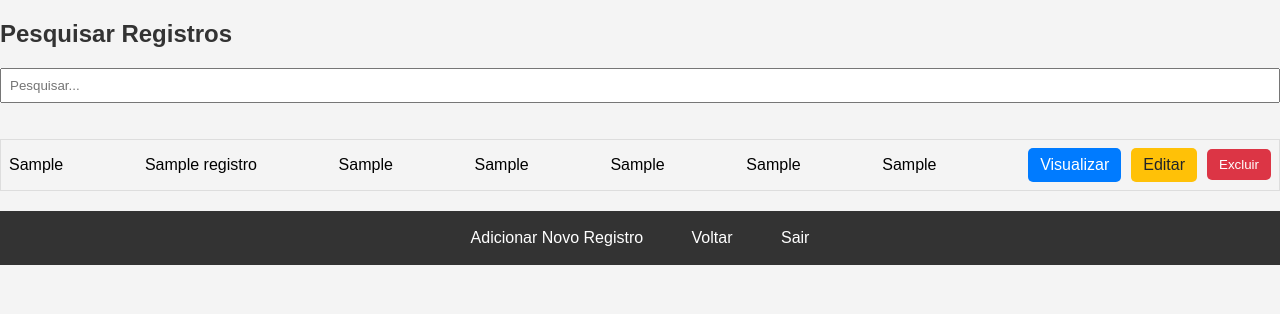
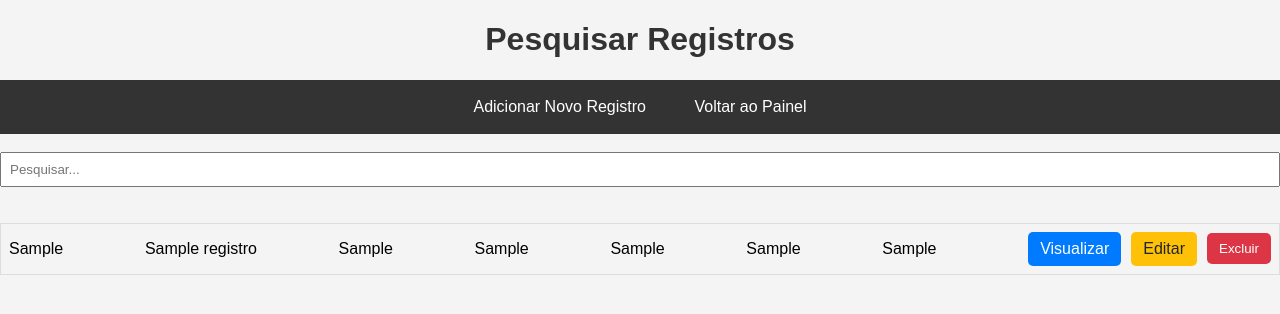
Before and after one commit to Gerson-if/Proejeto_Buscar, a PHP site: page /pesquisar_registros.php in a window 1280 px wide. Shown: the top 314 px of the page. Run offline with PHP 8.4, Linux system fonts and the light colour scheme; a user stored in the database is signed in; tables that the repository leaves empty hold one stand-in row (values such as "Sample post").

Commit message:
versao 2.2 + atualização + correção exclução + melhoria interface grafica

```diff
--- a/adicionar_registro.php
+++ b/adicionar_registro.php
@@ -43,9 +43,9 @@ $user = $user_result->fetch_assoc();
 
 </head>
 <body>
-    <h2>Adicionar Novo Registro</h2>
     <?php if (isset($error_message)) { echo "<p>$error_message</p>"; } ?>
     <form method="post" action="adicionar_registro.php">
+       <h1>Adicionar Novo Registro</h1>
         <label for="placa">Placa:</label>
         <input type="text" name="placa" required><br>
 
@@ -72,6 +72,6 @@ $user = $user_result->fetch_assoc();
 
     <a href="pesquisar_registros.php">Pesquisar Registros</a>
     <a href="painel_admin.php">Voltar</a>
-    <a href="logout.php">Sair</a>
+   <!--<a href="logout.php">Sair</a> -->
 </body>
 </html>
--- a/css/cadastro.css
+++ b/css/cadastro.css
@@ -7,8 +7,9 @@ body {
     padding: 0;
 }
 
-h2 {
+h1 {
     color: #333;
+    text-align: center;
 }
 
 form {
--- a/css/editar.css
+++ b/css/editar.css
@@ -5,9 +5,14 @@ body {
     padding: 0;
 }
 
+h1 {
+    text-align: center;
+}
 h2 {
     color: #333;
+    text-align: center;
 }
+
 
 form {
     max-width: 600px;
--- a/css/login.css
+++ b/css/login.css
@@ -7,7 +7,9 @@ body {
     align-items: center;
     justify-content: center;
     height: 100vh;
-    background-image: url(../imagens/9gac.png);
+    background-image: url(../imagens/9gac.jpg);
+    background-repeat: no-repeat;
+    background-size: cover;
 }
 
 form {
--- a/css/pesquisa.css
+++ b/css/pesquisa.css
@@ -7,8 +7,9 @@ body {
     padding: 0;
 }
 
-h2 {
+h1 {
     color: #333;
+    text-align: center;
 }
 
 #searchInput {
@@ -79,19 +80,19 @@ button.btnExcluir:hover {
     background-color: #c82333;
 }
 
-/* Footer Styles */
-footer {
+/* Estilo para a barra de navegação */
+header nav #navbar {
     margin-top: 20px;
     background-color: #333;
     padding: 10px 0;
     text-align: center;
 }
 
-footer a {
+header nav #navbar a {
     color: #fff;
     margin: 0 10px;
 }
 
-footer a:hover {
+header nav #navbar a:hover {
     text-decoration: underline;
 }
--- a/editar_registro.php
+++ b/editar_registro.php
@@ -50,7 +50,7 @@ if ($_SERVER['REQUEST_METHOD'] == 'POST') {
                     WHERE id = $registro_id";
 
     if ($conn->query($update_sql) === TRUE) {
-        header("Location: visualizar_registro.php?id=$registro_id");
+        header("Location: pesquisar_registros.php");
         exit();
     } else {
         $error_message = "Erro ao editar o registro: " . $conn->error;
@@ -93,8 +93,6 @@ if ($_SERVER['REQUEST_METHOD'] == 'POST') {
         <input type="submit" value="Salvar Edições">
     </form>
 
-    <a href="visualizar_registro.php?id=<?php echo $registro_id; ?>">Cancelar</a>
-    <a href="pesquisar_registros.php">Voltar</a>
-    <a href="logout.php">Sair</a>
+    <a href="pesquisar_registros.php">Voltar para Pesquisa de Registros</a>
 </body>
 </html>
--- a/pesquisar_registros.php
+++ b/pesquisar_registros.php
@@ -10,8 +10,16 @@ if (!isset($_SESSION['user_id'])) {
 $user_id = $_SESSION['user_id'];
 
 // Recuperar registros do banco de dados
-$sql = "SELECT * FROM registros WHERE id_usuario = $user_id";
-$result = $conn->query($sql);
+$sql = "SELECT * FROM registros WHERE id_usuario = ?";
+$stmt = $conn->prepare($sql);
+$stmt->bind_param('i', $user_id);
+
+if ($stmt->execute()) {
+    $result = $stmt->get_result();
+} else {
+    // Trate o erro conforme necessário
+    die("Erro na execução da consulta: " . $stmt->error);
+}
 ?>
 
 <!DOCTYPE html>
@@ -23,12 +31,26 @@ $result = $conn->query($sql);
     <link rel="stylesheet" href="css/pesquisa.css">
 </head>
 <body>
-    <h2>Pesquisar Registros</h2>
 
+    <h1>Pesquisar Registros</h1>
+
+<!-- Barra de Navegação -->
+<header>
+    <nav>
+        <div id="navbar">
+            <a href="adicionar_registro.php">Adicionar Novo Registro</a>
+            <a href="painel_admin.php">Voltar ao Painel </a>
+        </div>
+        <br>
         <input type="text" id="searchInput" placeholder="Pesquisar...">
+    </nav>
+</header>
 
     <ul id="registrosList">
-        <?php while ($row = $result->fetch_assoc()) : ?>
+        <?php
+        if ($result) {
+            while ($row = $result->fetch_assoc()) :
+        ?>
                 <li data-id="<?= $row['id'] ?>">
                     <span><?= $row['placa'] ?></span>
                     <span><?= $row['nome_motorista'] ?></span>
@@ -39,15 +61,17 @@ $result = $conn->query($sql);
                     <span><?= $row['historia_triste'] ?></span>
                     <a href="visualizar_registro.php?id=<?= $row['id'] ?>" class="btnVisualizar">Visualizar</a>
                     <a href="editar_registro.php?id=<?= $row['id'] ?>" class="btnEditar">Editar</a>
-                <button class="btnExcluir">Excluir</button>
+                    <button class="btnExcluir" data-id="<?= $row['id'] ?>">Excluir</button>
                 </li>
-        <?php endwhile; ?>
+        <?php
+            endwhile;
+        } else {
+            // Trate o caso em que $result é nulo
+            echo "Erro na obtenção dos resultados da consulta.";
+        }
+        ?>
     </ul>
-   <footer>
-   <a href="adicionar_registro.php">Adicionar Novo Registro</a>
-    <a href="painel_admin.php">Voltar</a>
-    <a href="logout.php">Sair</a>
-   </footer>
+
 
     <script>
         // Adicionar evento de pesquisa em tempo real
@@ -58,20 +82,25 @@ $result = $conn->query($sql);
                     $(this).toggle($(this).text().toLowerCase().indexOf(searchTerm) > -1)
                 });
             });
-        });
 
+            // Adicionar evento de exclusão
             $(document).on("click", ".btnExcluir", function () {
-            var id = $(this).closest("li").data("id");
+                var id = $(this).data("id");
                 if (confirm('Deseja realmente excluir este registro?')) {
                     // Implemente a chamada Ajax para excluir o registro
                     $.ajax({
                         url: 'excluir_registro.php',
                         type: 'POST',
                         data: { id: id },
+                        dataType: 'json',
                         success: function(response) {
+                            if (response.success) {
                                 alert('Registro excluído com sucesso!');
                                 // Atualizar a lista ou recarregar a página
                                 $("#registrosList li[data-id='" + id + "']").remove();
+                            } else {
+                                alert('Erro ao excluir o registro: ' + response.message);
+                            }
                         },
                         error: function(error) {
                             alert('Erro ao excluir o registro.');
@@ -79,6 +108,7 @@ $result = $conn->query($sql);
                     });
                 }
             });
+        });
     </script>
 </body>
 </html>
--- a/visualizar_registro.php
+++ b/visualizar_registro.php
@@ -50,6 +50,5 @@ if (isset($_GET['id'])) {
     <p><strong>Data de Cadastro:</strong> <?php echo $registro['data_cadastro']; ?></p>
 
     <a href="pesquisar_registros.php">Voltar</a>
-    <a href="logout.php">Sair</a>
 </body>
 </html>
```
Also changed, not shown: excluir_registro.php (+26 -48 lines), painel_admin.php (+3 -4 lines). Lines whose indentation alone changed are shown as unchanged.
